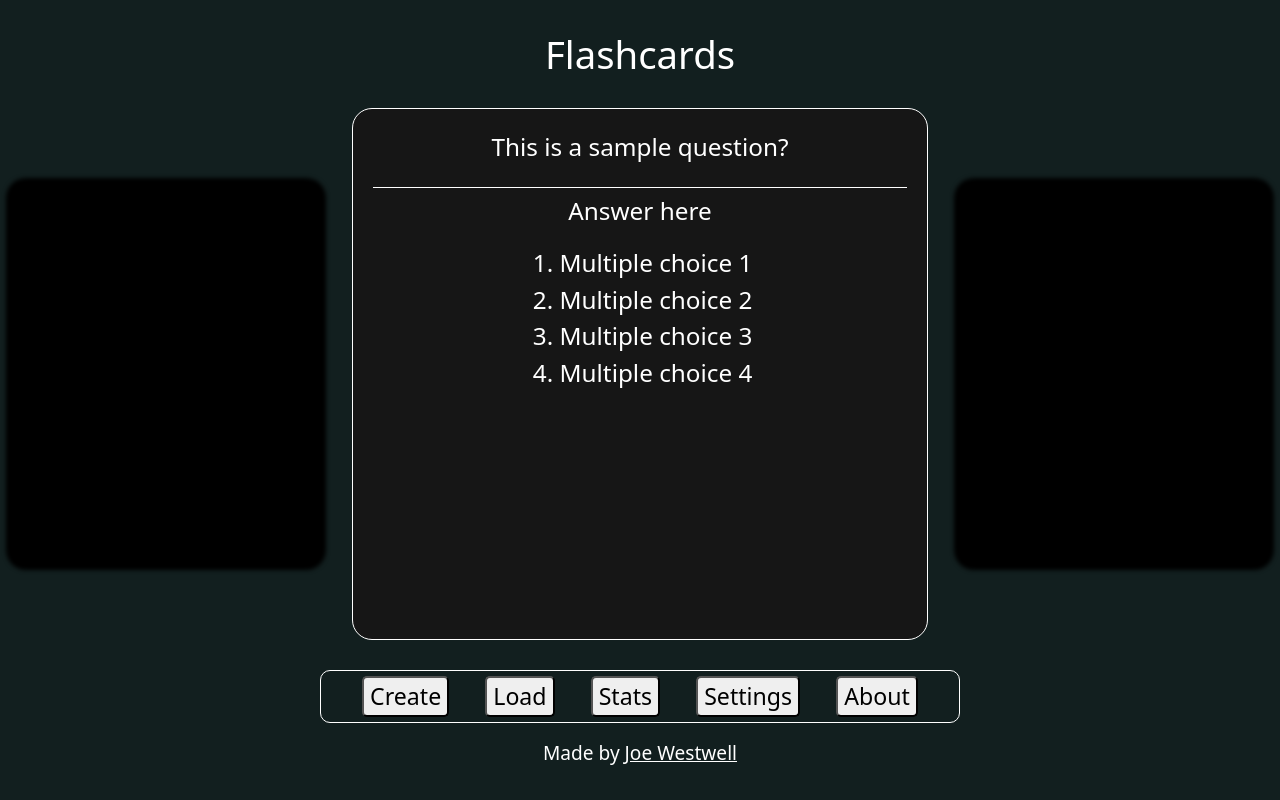
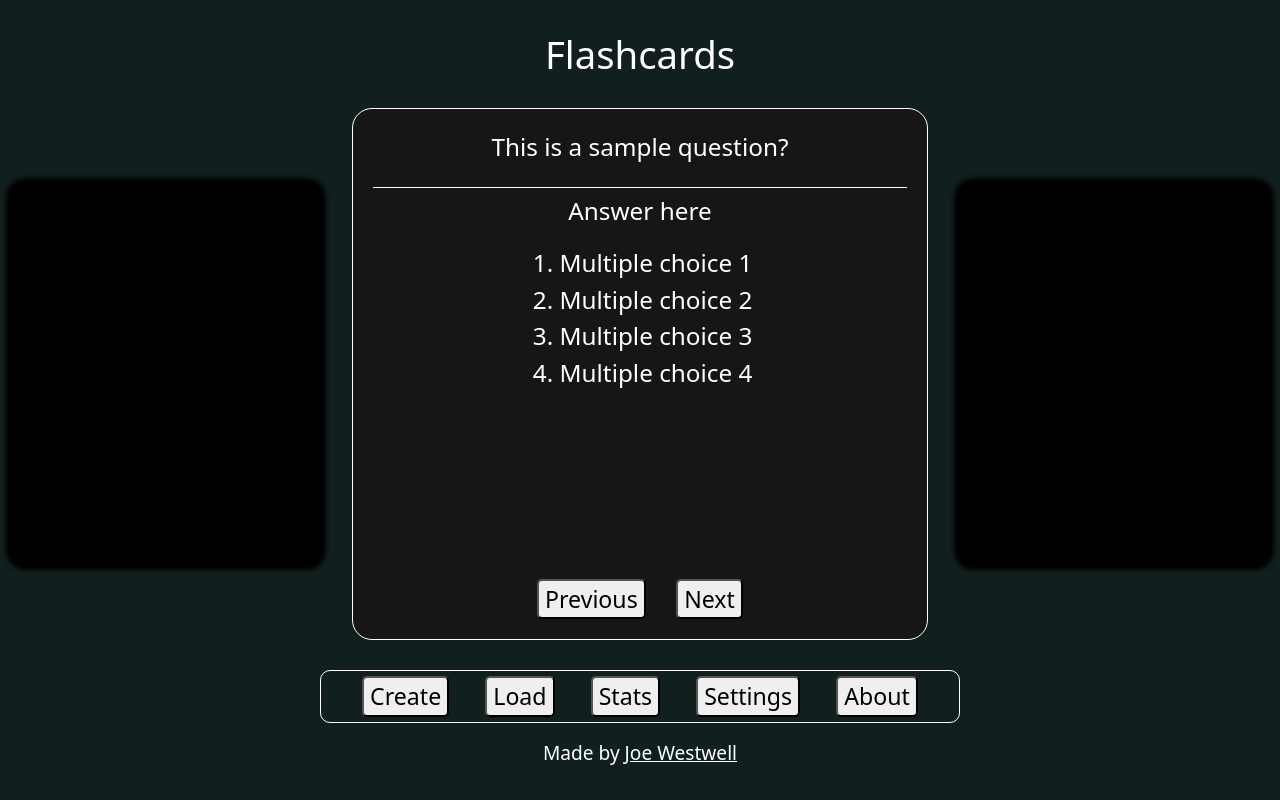
Before and after one commit to J-Wll/flashcards, a React (Vite) app: page / in a window 1280 px wide. Built offline with nearby package versions, Linux system fonts and the light colour scheme.

Commit message:
Internal flashcard buttons

```diff
--- a/src/Flashcard.jsx
+++ b/src/Flashcard.jsx
@@ -16,6 +16,10 @@ function conditionalReturn(props) {
                 <li>Multiple choice 3</li>
                 <li>Multiple choice 4</li>
             </ol>
+            <div className="button-group">
+                <button className="prev-button">Previous</button>
+                <button className="next-button">Next</button>
+            </div>
         </div>)
     }
 }
--- a/src/FlashcardHandler.jsx
+++ b/src/FlashcardHandler.jsx
@@ -26,6 +26,7 @@ export default function FlashcardHandler() {
                 <Flashcard onClick={nextCard} inactive={true} />
             </div>
 
+            {/* these buttons should have labels going upwards and open a centered large closable window over the rest of the content */}
             <div className="control-bar my-3">
                 <button className="control-buttons">Create</button>
                 <button className="control-buttons">Load</button>
--- a/src/css/Flashcard.css
+++ b/src/css/Flashcard.css
@@ -47,3 +47,23 @@
     margin-top: 5px;
     margin-bottom: 5px;
 }
+
+.button-group{
+    width: 50%;
+    box-sizing: border-box;
+    margin-top: auto;
+    display: flex;
+    flex-direction: row;
+    align-items: center;
+    justify-content: space-evenly;
+}
+
+
+.button-group button {
+    font-size: 20px;
+    min-height: 40px;
+    border-radius: 5px;
+    min-width: fit-content;
+    width: 10%;
+    font-size: calc(20px + 0.15dvw + 0.15dvh);
+}
```
